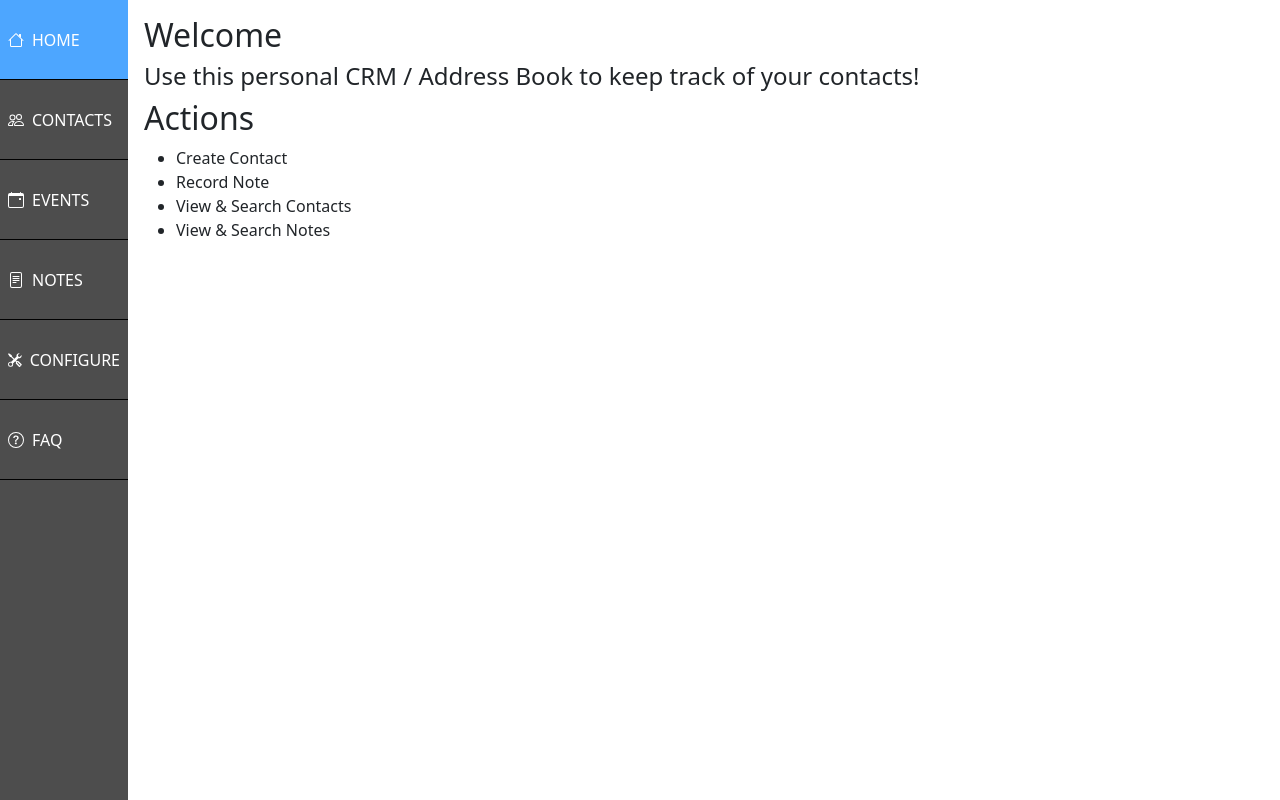
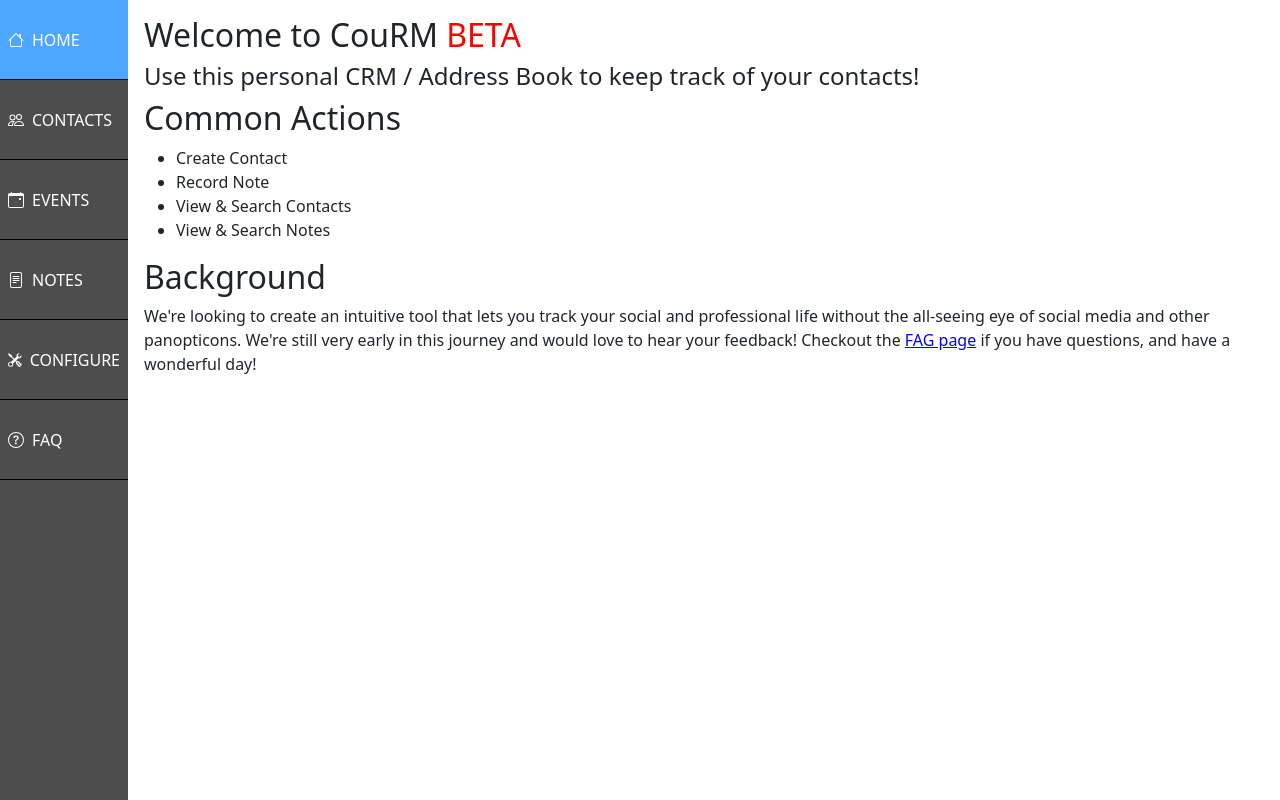
Before and after one commit to Jonathan-Paul-Wood/courm, a React (Create React App) app in the folder ui/: page /home in a window 1280 px wide. Built offline with nearby package versions, Linux system fonts and the light colour scheme; no server answers.

Commit message:
added BETA tag and some copy

```diff
--- a/ui/src/components/AppHome/AppHome.js
+++ b/ui/src/components/AppHome/AppHome.js
@@ -11,6 +11,12 @@ const HomeWrapper = styled.div`
             cursor: pointer;
             background-color: #f2f2f2;
         }
+    }
+
+    .link {
+        color: blue;
+        text-decoration-line: underline;
+        cursor: pointer;
     }
 `;
 
@@ -38,15 +44,19 @@ export default function AppHome (props) {
 
     return (
         <HomeWrapper>
-            <h2>Welcome</h2>
+            <h2>Welcome to CouRM <span style={{ color: 'red' }}>BETA</span></h2>
             <h4>Use this personal CRM / Address Book to keep track of your contacts!</h4>
-            <h2>Actions</h2>
+            <h2>Common Actions</h2>
             <ul className="action-list">
                 <li onClick={() => handleActionSelection('create', 'contacts')}>Create Contact</li>
                 <li onClick={() => navigate('/notes/new')}>Record Note</li>
                 <li onClick={() => handleActionSelection('view', 'contacts')}>View & Search Contacts</li>
                 <li onClick={() => navigate('/notes')}>View & Search Notes</li>
             </ul>
+            <h2>Background</h2>
+            <p>
+                We're looking to create an intuitive tool that lets you track your social and professional life without the all-seeing eye of social media and other panopticons. We're still very early in this journey and would love to hear your feedback! Checkout the <span className="link" onClick={() => navigate('/faq')}>FAG page</span> if you have questions, and have a wonderful day!
+            </p>
         </HomeWrapper>
     );
 }
```
